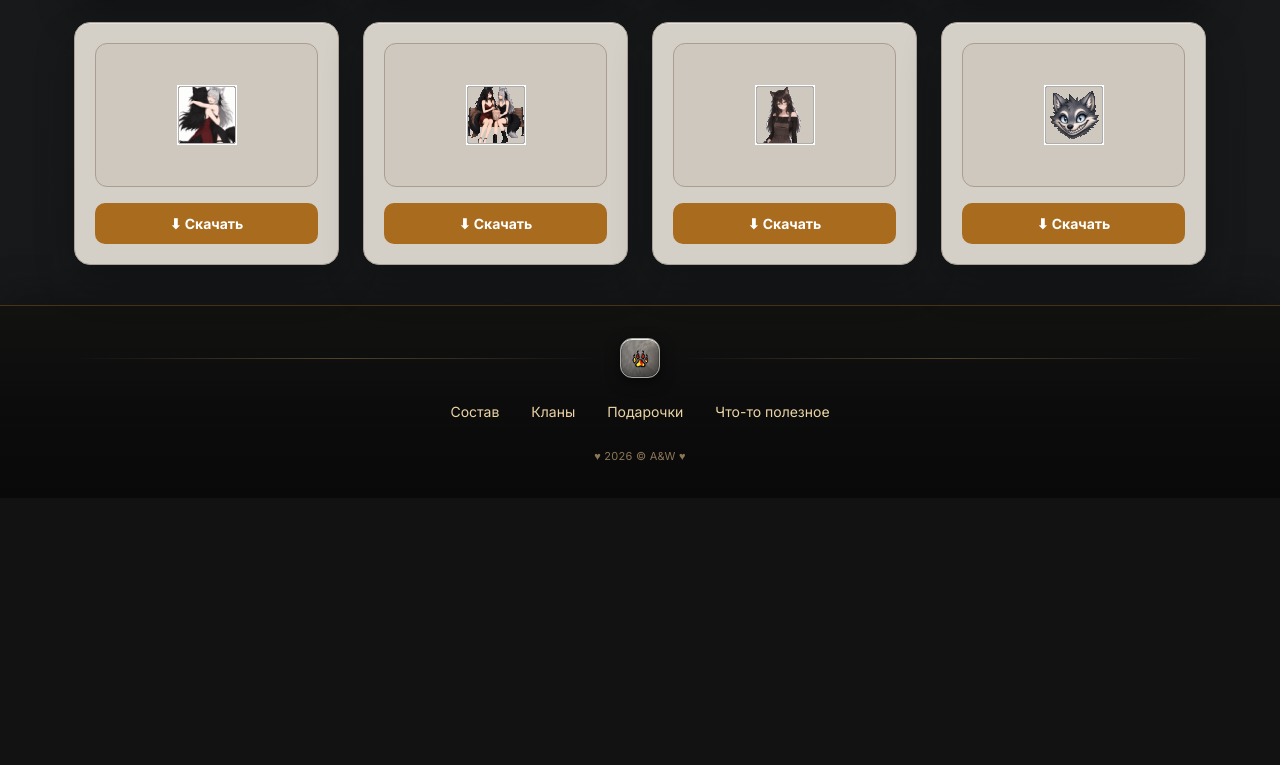
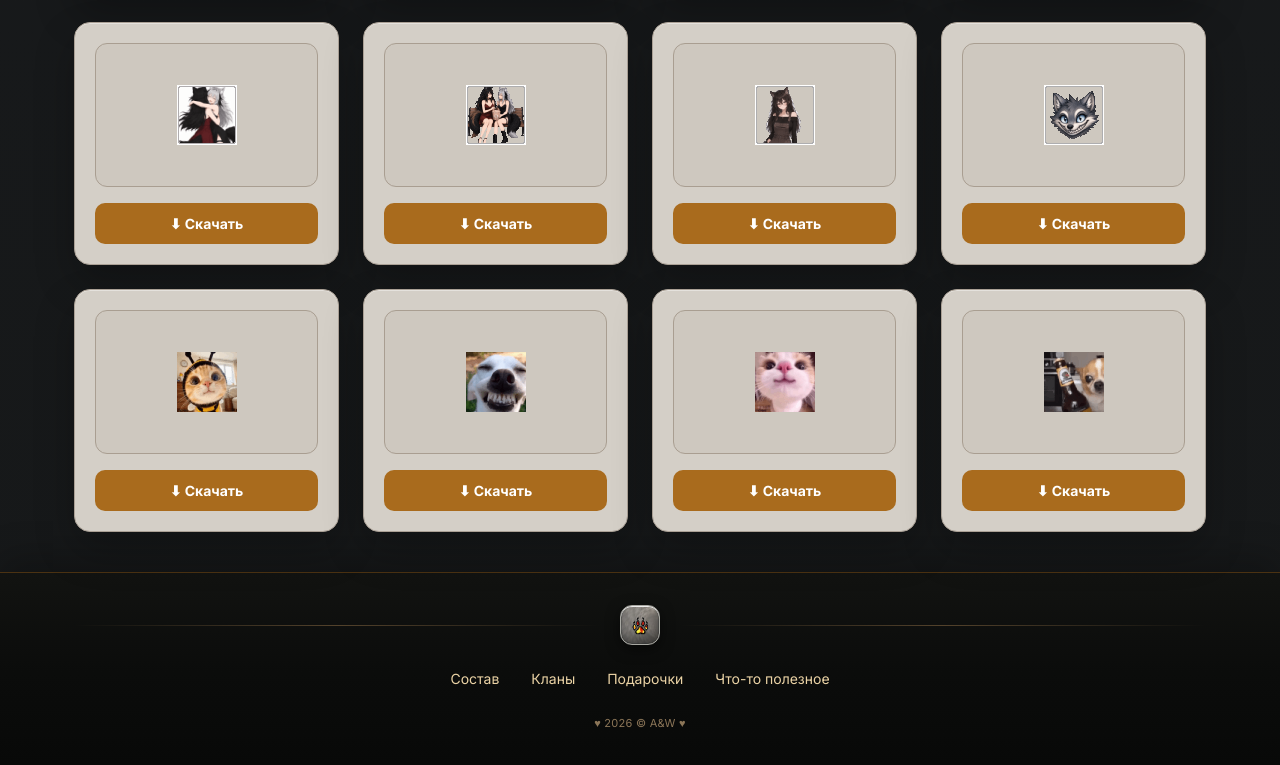
Before and after one commit to reverie-w-sh/dm-portal, a Next.js app: page /gifts in a window 1280 px wide. Shown: the part 2096-2861 px from the top of the page. Before the commit the page ends 2594 px from the top, so only its background shows below. Built offline with nearby package versions, Linux system fonts and the light colour scheme; no server answers.

Commit message:
Update page.tsx

```diff
--- a/src/app/gifts/page.tsx
+++ b/src/app/gifts/page.tsx
@@ -28,6 +28,10 @@ export default function GiftsPage() {
     { title: "Лавочка с попкорном Подарок)", file: "/gifts/lavochka.gif" },
     { title: "Волчица Лени Подарок)", file: "/gifts/len-g.gif" },
     { title: "Волчонок-чеширский котик Подарок)", file: "/gifts/wolf-chechir-gift.gif" },
+    { title: "Котик пчелка Подарок)", file: "/gifts/2.gif" },
+    { title: "Собака зубастый Подарок)", file: "/gifts/3.gif" },
+    { title: "Котик милый Подарок)", file: "/gifts/4.gif" },
+    { title: "Пёсель с пивом Подарок)", file: "/gifts/5.gif" },
   ];
 
   return (
```
